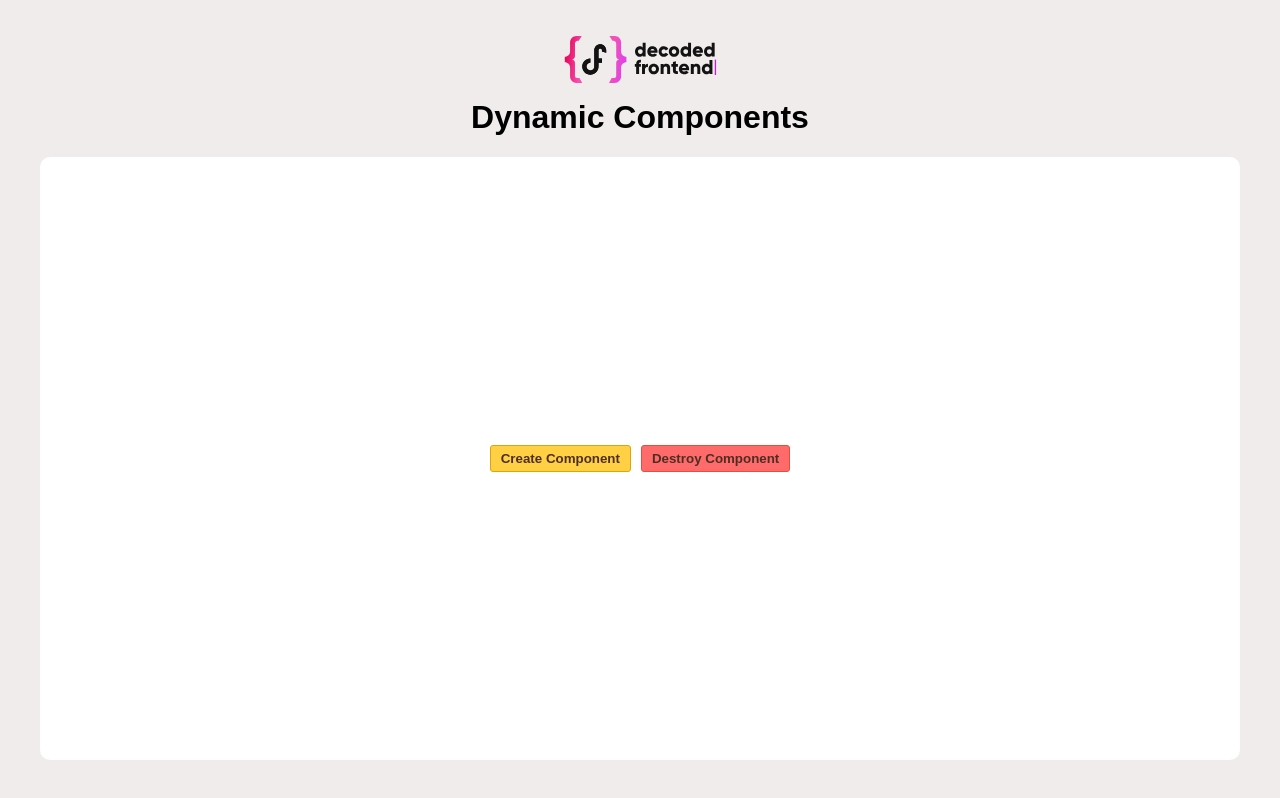
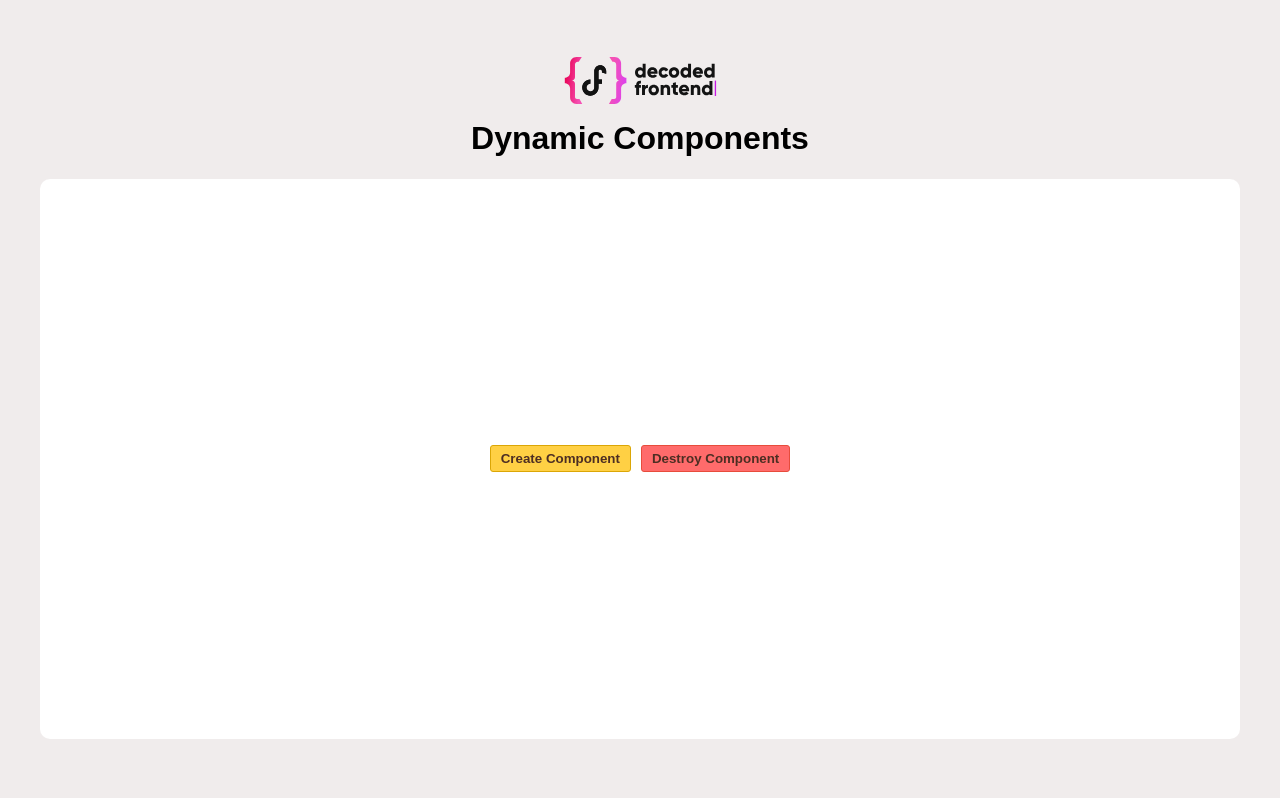
Before and after one commit to DMezhenskyi/angular-dynamic-components, an Angular app: page / in a window 1280 px wide. Built offline with nearby package versions, Linux system fonts and the light colour scheme.

Commit message:
upd styles

```diff
--- a/src/styles.scss
+++ b/src/styles.scss
@@ -31,13 +31,12 @@ app-root {
 }
 
 #content {
-  height: 90vh;
+  height: 70vh;
   display: flex;
   align-items: center;
   justify-content: center;
   flex-direction: column;
   width: 100%;
-  height: 100%;
   border-radius: 10px;
   background: white;
 }
@@ -55,7 +54,7 @@ app-root {
 }
 
 app-widget {
-  min-width: 400px;
+  min-width: 200px;
   border: #eceff1 1px solid;
   padding: 10px;
   border-radius: 15px;
@@ -80,6 +79,7 @@ app-widget {
   justify-content: center;
 }
 button {
+  cursor: pointer;
   margin: 0 5px;
   padding: 5px 10px;
   border-radius: 3px;
```
